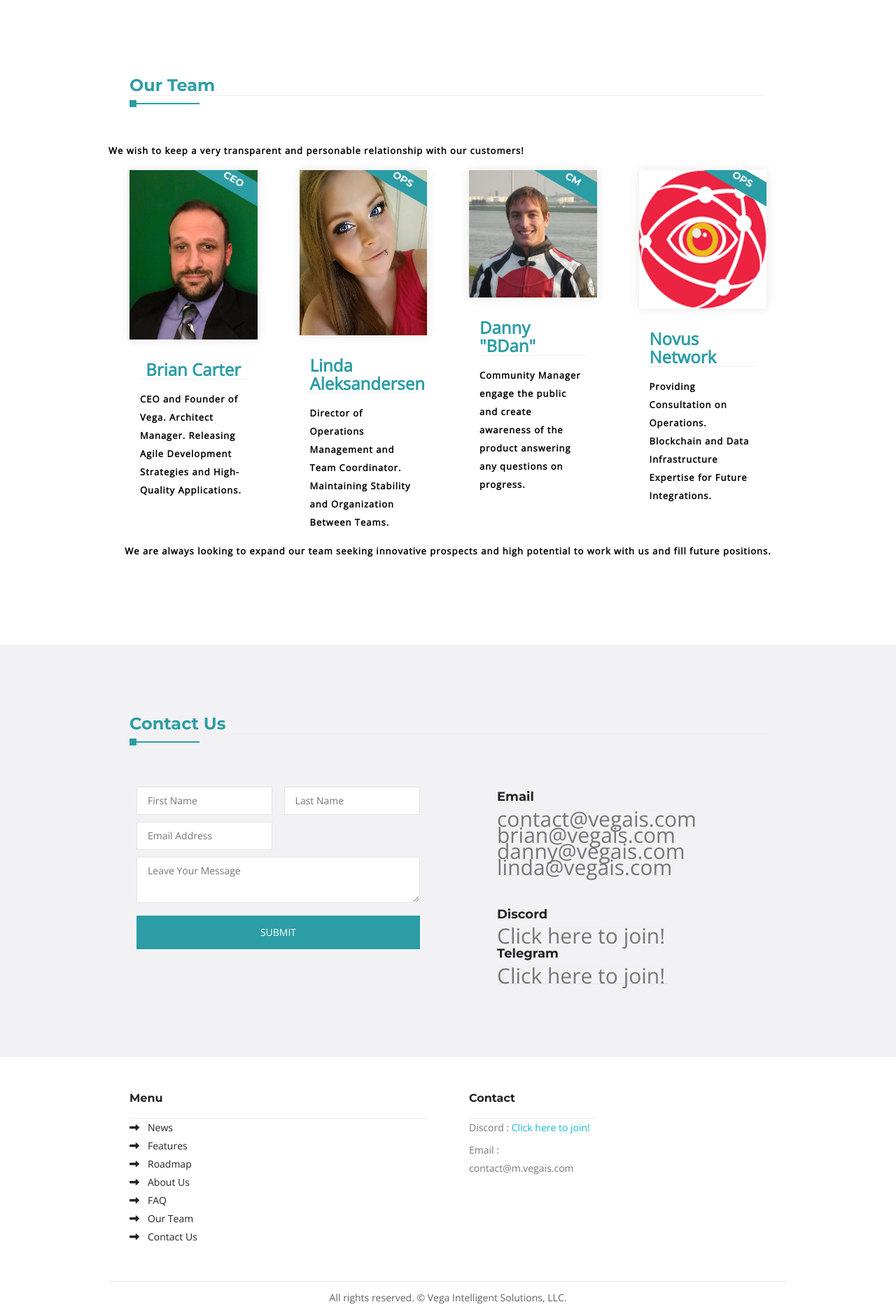
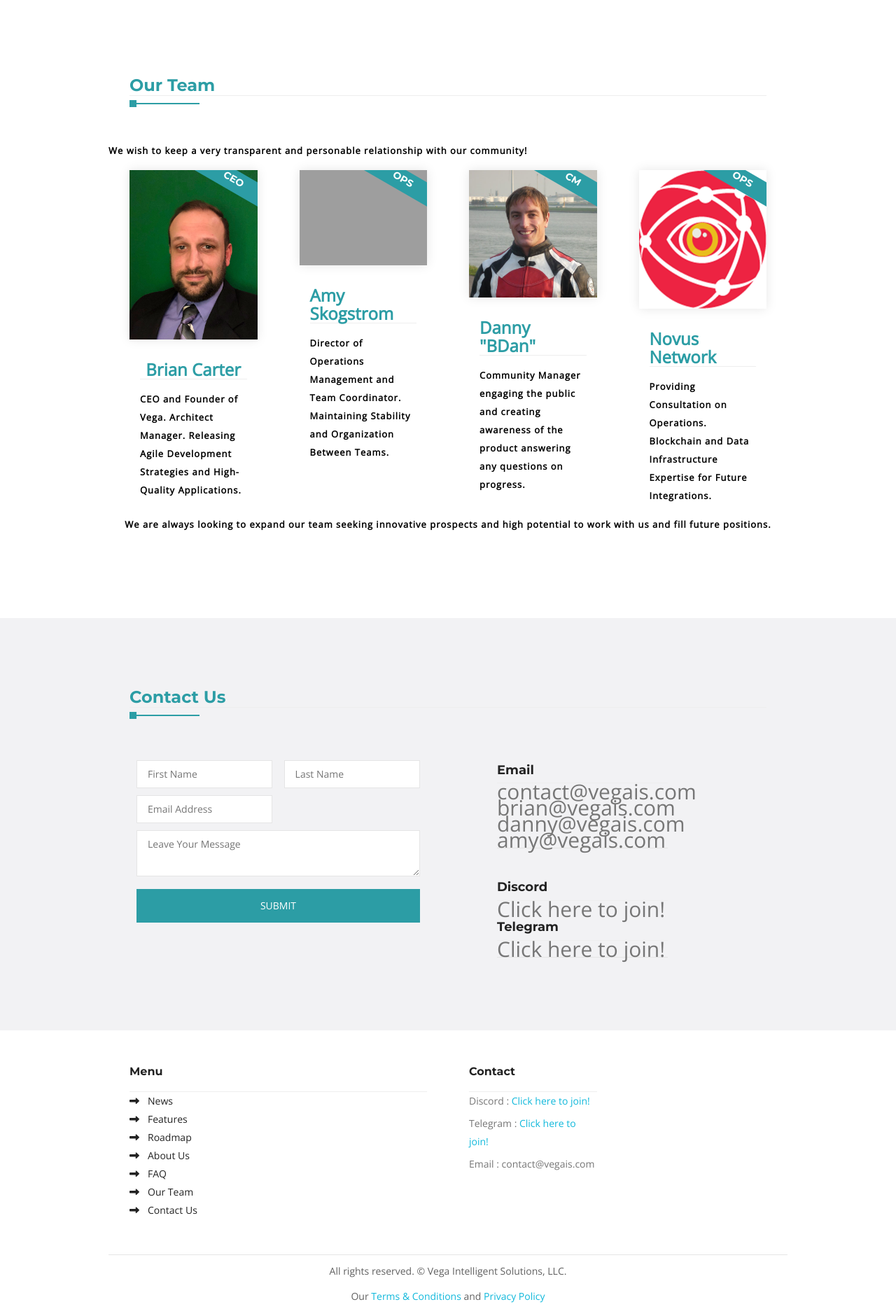
Before and after one commit to VegaAISolutions/VAISWeb, a Flask app: page / in a window 1280 px wide. Shown: the part 3800-5680 px from the top of the page at 70% size. Run offline with Flask 2, Linux system fonts and the light colour scheme; some libraries are stand-ins or nearby versions; grey boxes are pictures that could not be loaded.

Commit message:
terms and conditions, privacy policy, amy added to the team, removed preloader
terms and conditions, privacy policy, amy added to the team, removed preloader, removed lin

```diff
--- a/app/templates/index/index.html
+++ b/app/templates/index/index.html
@@ -8,8 +8,8 @@
                     <div class="banar_text">
                         <h2>Vega Automated</h2>
                         <h1>Intelligent Solutions</h1>
-                        <h3>Experience the future of AI</h3>
-                        <p>Developing an investment application using machine learning artificial intelligence to expand your portfolio!</p>
+                        <h3>Experience the future of Automated Trading</h3>
+                        <p>Developing investment applications using machine learning artificial intelligence to expand your portfolio!</p>
                         <a href="https://etherscan.io/token/0xca48AC42C9Cd4eE98813af8945A1024868ee62de" target="_blank">Token & Contract</a>
                     </div>
                 </div>
@@ -426,7 +426,7 @@
             <div class="row">
                 <div align="left" class="team-blurb-text">
 
-                    <p>We wish to keep a very transparent and personable relationship with our customers!</p>
+                    <p>We wish to keep a very transparent and personable relationship with our community!</p>
                 </div>
 
 
@@ -472,12 +472,12 @@
                         <img class="img-responsive" src="/static/assets/img/team/lin.jpg" alt="">
                         <div class="team-hover">
                             <div class="team_info_text">
-                                <h3>Linda Aleksandersen</h3>
+                                <h3>Amy Skogstrom</h3>
                                 <p>Director of Operations</p>
                             </div>
                             <div class="team_social">
                                 <div class="social_item">
-                                    <a href=""><i class="fa fa-linkedin" aria-hidden="true"></i></a>
+                                    <a href="https://www.linkedin.com/in/amy-skogstrom-b838137"><i class="fa fa-linkedin" aria-hidden="true"></i></a>
                                 </div>
                             </div>
                         </div>
@@ -493,7 +493,7 @@
 
                         <div class="col-md-12">
                             <div class="team-blurb-title">
-                                <h3>Linda Aleksandersen</h3>
+                                <h3>Amy Skogstrom</h3>
                             </div>
 
                             <div class="team-blurb-text">
@@ -510,7 +510,7 @@
                         <img class="img-responsive" src="/static/assets/img/team/dan.png" alt="">
                         <div class="team-hover">
                             <div class="team_info_text">
-                                <h3>Danny "Bdan"</h3>
+                                <h3>Danny "BDan"</h3>
                                 <p>Community Manager</p>
                             </div>
                             <div class="team_social">
@@ -535,8 +535,8 @@
                             </div>
 
                             <div class="team-blurb-text">
-                                <p>Community Manager engage the public and create awareness of the product
-                                    answering any questions on progress. </p>
+                                <p>Community Manager engaging the public and creating awareness of the product
+                                    answering any questions on progress.</p>
                             </div>
                         </div>
 
@@ -627,7 +627,7 @@
                                                 <p>contact@vegais.com</p>
                                                 <p>brian@vegais.com</p>
                                                 <p>danny@vegais.com</p>
-                                                <p>linda@vegais.com</p>
+                                                <p>amy@vegais.com</p>
                                             </div>
                                         </div>
 
--- a/app/templates/index/layout.html
+++ b/app/templates/index/layout.html
@@ -105,7 +105,8 @@
                         <h3>contact</h3>
                         <ul class="footer_info_li">
                             <li>Discord : <a href="https://discord.gg/V7ejpEg">Click here to join!</a></li>
-                            <li>Email : contact@m.vegais.com</li>
+                            <li>Telegram : <a href="https://t.me/joinchat/GzOpVxLLH9TvSxSrv3ZMqA">Click here to join!</a></li>
+                            <li>Email : contact@vegais.com</li>
                         </ul>
                     </div>
                 </div>
@@ -123,21 +124,18 @@
                     </div>
                 </div>
             </div>
+            <div class="col-md-6 col-md-offset-3 text-center">
+                <p class="last">
+                    Our <a href="/static/assets/toc.pdf">Terms &amp; Conditions</a>
+                    and <a href="/static/assets/privacy.pdf">Privacy Policy</a>
+                </p>
+            </div>
         </div>
     </footer>
     <!-- ====== end footer bottom here ====== -->
     <!-- ====== start scrol to top ====== -->
     <i id="scrollTop" class="fa fa-long-arrow-up" aria-hidden="true"></i>
     <!-- ====== end scrol to top ====== -->
-    <!-- ====== start preloader ====== -->
-	<div id="preloader">
-		<div class="loder_container">
-             <div class="loader-inner square-spin">
-              <div></div>
-            </div>
-        </div>
-	</div>
-    <!-- ====== end preloader ====== -->
     <!-- ====== all js file link here ====== -->
     <!-- ====== main js file ====== -->
     <script src="/static/assets/js/jquery-2.1.3.min.js"></script>
```
Also changed, not shown: app/static/assets/img/team/amy.jpg (added), app/static/assets/img/team/lin.jpg (deleted).
